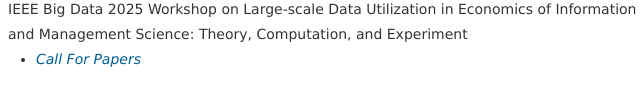
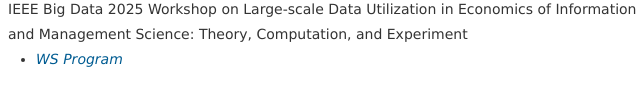
Before and after one commit to Naoki-Watanabe50/index.html, a plain HTML site: page index.html in a window 1280 px wide. Shown: the part 588-694 px from the top of the page, 262-902 px from the left. Drawn offline with Linux system fonts and the light colour scheme; files that its build step writes are made by us from their sources.

Commit message:
Update index.html

```diff
--- a/index.html
+++ b/index.html
@@ -90,7 +90,7 @@ The following files are located in Dr. Shuya Abe's Github repositories. In each
 IEEE Big Data 2025 Workshop on Large-scale Data Utilization in Economics of Information <br>
   and Management Science: Theory, Computation, and Experiment
 <ul>
-<li><i><a href="https://github.com/Naoki-Watanabe50/index.html/blob/main/BigData2025WScfp.pdf">Call For Papers</a></i> </li>
+<li><i><a href="https://github.com/Naoki-Watanabe50/index.html/blob/main/BigData2025WScfp.pdf">WS Program</a></i> </li>
 </ul>
 </div>
 
```
